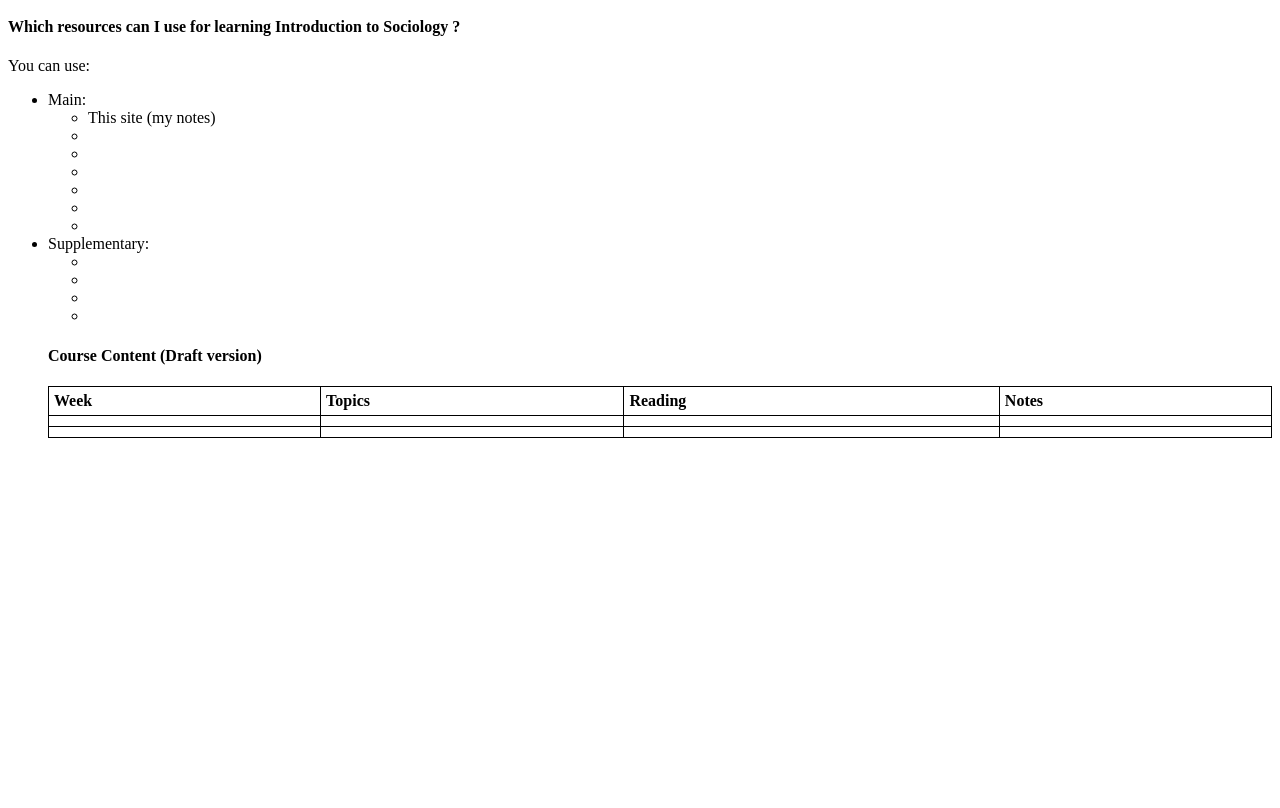
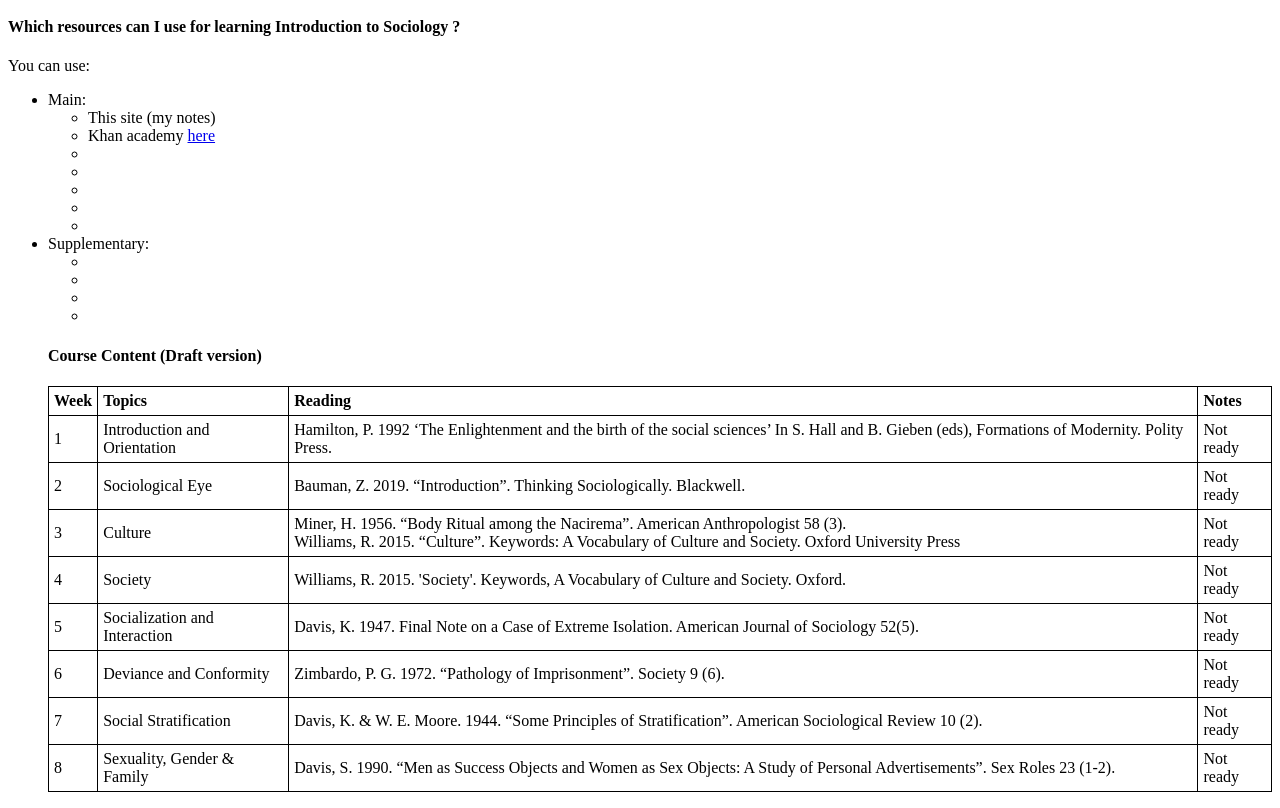
Before and after one commit to computerbox124/intro-to-sociology, a plain HTML site: page index.html in a window 1280 px wide. Shown: the part 341-1149 px from the top of the page. Before the commit the page ends 800 px from the top, so only its background shows below. Drawn offline with nearby package versions, Linux system fonts and the light colour scheme.

Commit message:
Added empty pages + updated main page

```diff
--- a/index.html
+++ b/index.html
@@ -61,7 +61,7 @@ MathJax = {
             This site (my notes)
           </li>
           <li>
-
+            Khan academy <a href="https://www.khanacademy.org/test-prep/mcat/society-and-culture">here</a>
           </li>
           <li>
 
@@ -105,17 +105,54 @@ MathJax = {
          <th>Notes</th>
        </tr>
        <tr>
-         <td></td>
-         <td></td>
-         <td></td>
-         <td></td>
+         <td>1</td>
+         <td>Introduction and Orientation</td>
+         <td>Hamilton, P. 1992 ‘The Enlightenment and the birth of the social sciences’ In S. Hall and B. Gieben (eds), Formations of Modernity. Polity Press.</td>
+         <td>Not ready</td>
        </tr>
        <tr>
-         <td></td>
-         <td></td>
-         <td></td>
-         <td></td>
+         <td>2</td>
+         <td>Sociological Eye</td>
+         <td>Bauman, Z. 2019. “Introduction”. Thinking Sociologically. Blackwell.</td>
+         <td>Not ready</td>
        </tr>
+       <tr>
+         <td>3</td>
+         <td>Culture</td>
+         <td>Miner, H. 1956. “Body Ritual among the Nacirema”. American Anthropologist 58 (3).<br>Williams, R. 2015. “Culture”. Keywords: A Vocabulary of Culture and Society. Oxford University Press </td>
+         <td>Not ready</td>
+       </tr>
+       <tr>
+         <td>4</td>
+         <td>Society </td>
+         <td>Williams, R. 2015. 'Society'. Keywords, A Vocabulary of Culture and Society. Oxford.  </td>
+         <td>Not ready</td>
+       </tr>
+       <tr>
+         <td>5</td>
+         <td>Socialization and Interaction</td>
+         <td>Davis, K. 1947. Final Note on a Case of Extreme Isolation. American Journal of Sociology 52(5). </td>
+         <td>Not ready</td>
+       </tr>
+       <tr>
+         <td>6</td>
+         <td>Deviance and Conformity</td>
+         <td>Zimbardo, P. G. 1972. “Pathology of Imprisonment”. Society 9 (6).</td>
+         <td>Not ready</td>
+       </tr>
+       <tr>
+         <td>7</td>
+         <td>Social Stratification</td>
+         <td>Davis, K. & W. E. Moore. 1944. “Some Principles of Stratification”. American Sociological Review 10 (2).</td>
+         <td>Not ready</td>
+       </tr>
+       <tr>
+         <td>8</td>
+         <td>Sexuality, Gender & Family</td>
+         <td>Davis, S. 1990. “Men as Success Objects and Women as Sex Objects: A Study of Personal Advertisements”. Sex Roles 23 (1-2).</td>
+         <td>Not ready</td>
+       </tr>
+
      </table>
   </div>
 
```
Also changed, not shown: week1.html (added), week2.html (added), week3.html (added), week4.html (added), week5.html (added), week6.html (added), week7.html (added), week8.html (added).
